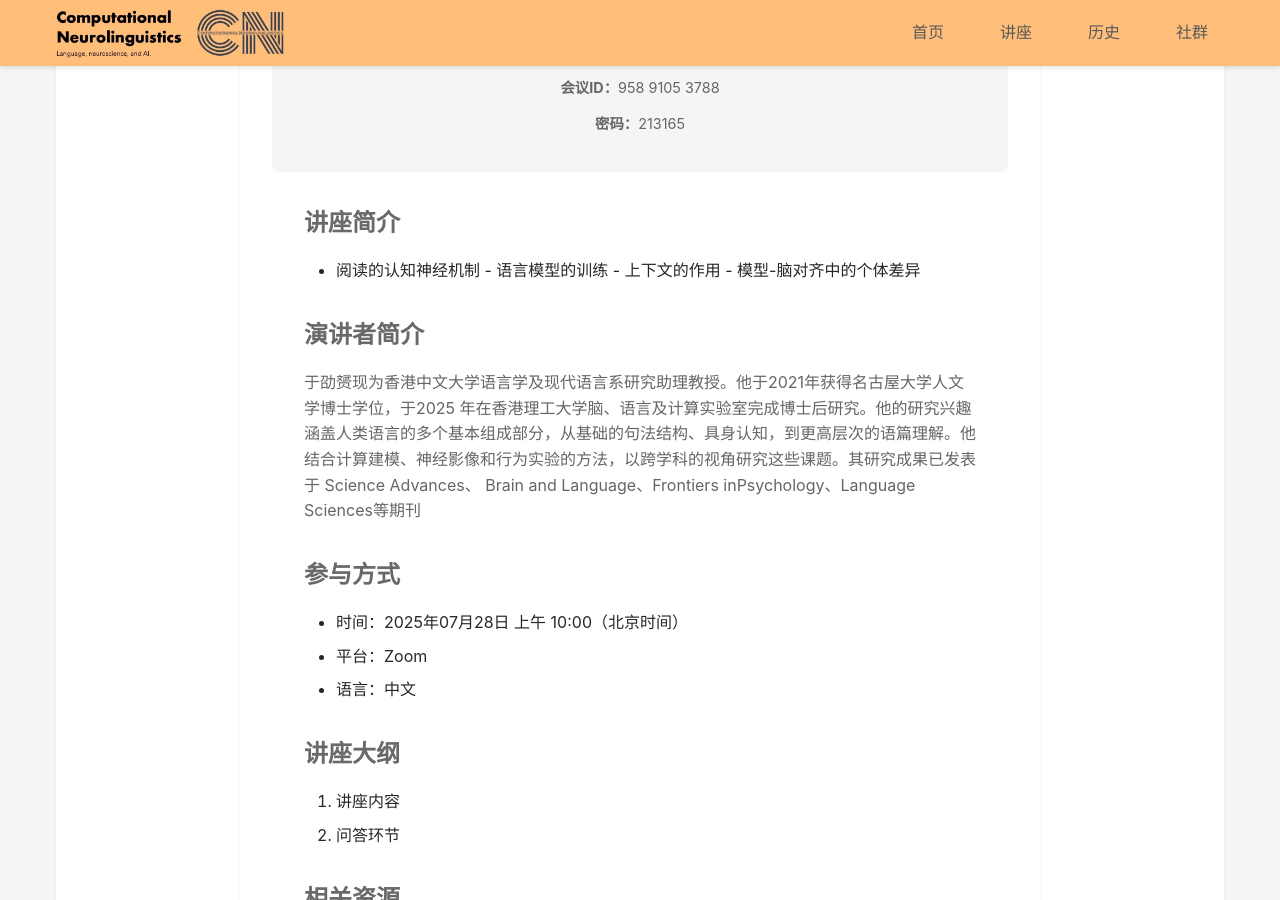
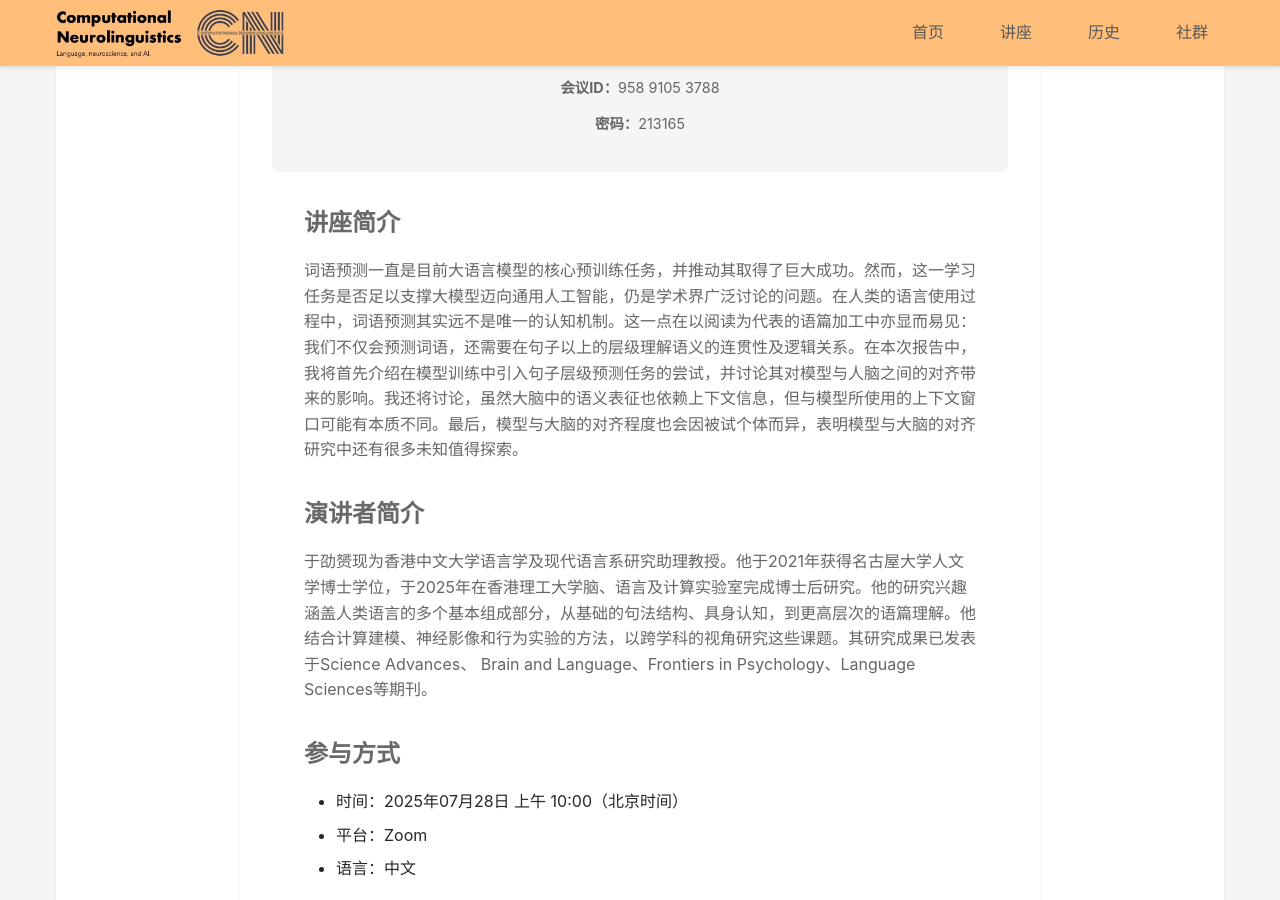
Before and after one commit to xufengduan/Computational-Neurolinguistics-Forum, a Jekyll site: the page built from events/2025-07-Yu-Shaoyun/index.md, in a window 1280 px wide and 900 px high, scrolled down 613 px. Built offline with Jekyll 4.4.1, drawn with Linux system fonts in a browser that asks for light colours.

Commit message:
更新于劭赟博士讲座的摘要和个人简介

```diff
--- a/_data/events.yml
+++ b/_data/events.yml
@@ -32,9 +32,9 @@ events:
     zoom_id: 958 9105 3788
     zoom_password: 213165
     abstract: |
-       - 阅读的认知神经机制 - 语言模型的训练 - 上下文的作用 - 模型-脑对齐中的个体差异
+       词语预测一直是目前大语言模型的核心预训练任务，并推动其取得了巨大成功。然而，这一学习任务是否足以支撑大模型迈向通用人工智能，仍是学术界广泛讨论的问题。在人类的语言使用过程中，词语预测其实远不是唯一的认知机制。这一点在以阅读为代表的语篇加工中亦显而易见：我们不仅会预测词语，还需要在句子以上的层级理解语义的连贯性及逻辑关系。在本次报告中，我将首先介绍在模型训练中引入句子层级预测任务的尝试，并讨论其对模型与人脑之间的对齐带来的影响。我还将讨论，虽然大脑中的语义表征也依赖上下文信息，但与模型所使用的上下文窗口可能有本质不同。最后，模型与大脑的对齐程度也会因被试个体而异，表明模型与大脑的对齐研究中还有很多未知值得探索。
     bio: |
-      于劭赟现为香港中文大学语言学及现代语言系研究助理教授。他于2021年获得名古屋大学人文学博士学位，于2025 年在香港理工大学脑、语言及计算实验室完成博士后研究。他的研究兴趣涵盖人类语言的多个基本组成部分，从基础的句法结构、具身认知，到更高层次的语篇理解。他结合计算建模、神经影像和行为实验的方法，以跨学科的视角研究这些课题。其研究成果已发表于 Science Advances、 Brain and Language、Frontiers inPsychology、Language Sciences等期刊
+      于劭赟现为香港中文大学语言学及现代语言系研究助理教授。他于2021年获得名古屋大学人文学博士学位，于2025年在香港理工大学脑、语言及计算实验室完成博士后研究。他的研究兴趣涵盖人类语言的多个基本组成部分，从基础的句法结构、具身认知，到更高层次的语篇理解。他结合计算建模、神经影像和行为实验的方法，以跨学科的视角研究这些课题。其研究成果已发表于Science Advances、 Brain and Language、Frontiers in Psychology、Language Sciences等期刊。
     outline: |
       1. 讲座内容
       2. 问答环节
--- a/events/2025-07-Yu-Shaoyun/index.md
+++ b/events/2025-07-Yu-Shaoyun/index.md
@@ -8,10 +8,10 @@ permalink: /events/2025-07-Yu-Shaoyun/
 zoom_link: |
   https://cuhk.zoom.us/j/95891053788?pwd=lWyxDJW0hy9Bkjaubfo9pmUz9qUh7h.1
 abstract: |
-  - 阅读的认知神经机制 - 语言模型的训练 - 上下文的作用 - 模型-脑对齐中的个体差异
+  词语预测一直是目前大语言模型的核心预训练任务，并推动其取得了巨大成功。然而，这一学习任务是否足以支撑大模型迈向通用人工智能，仍是学术界广泛讨论的问题。在人类的语言使用过程中，词语预测其实远不是唯一的认知机制。这一点在以阅读为代表的语篇加工中亦显而易见：我们不仅会预测词语，还需要在句子以上的层级理解语义的连贯性及逻辑关系。在本次报告中，我将首先介绍在模型训练中引入句子层级预测任务的尝试，并讨论其对模型与人脑之间的对齐带来的影响。我还将讨论，虽然大脑中的语义表征也依赖上下文信息，但与模型所使用的上下文窗口可能有本质不同。最后，模型与大脑的对齐程度也会因被试个体而异，表明模型与大脑的对齐研究中还有很多未知值得探索。
 
 bio: |
-  于劭赟现为香港中文大学语言学及现代语言系研究助理教授。他于2021年获得名古屋大学人文学博士学位，于2025 年在香港理工大学脑、语言及计算实验室完成博士后研究。他的研究兴趣涵盖人类语言的多个基本组成部分，从基础的句法结构、具身认知，到更高层次的语篇理解。他结合计算建模、神经影像和行为实验的方法，以跨学科的视角研究这些课题。其研究成果已发表于 Science Advances、 Brain and Language、Frontiers inPsychology、Language Sciences等期刊
+  于劭赟现为香港中文大学语言学及现代语言系研究助理教授。他于2021年获得名古屋大学人文学博士学位，于2025年在香港理工大学脑、语言及计算实验室完成博士后研究。他的研究兴趣涵盖人类语言的多个基本组成部分，从基础的句法结构、具身认知，到更高层次的语篇理解。他结合计算建模、神经影像和行为实验的方法，以跨学科的视角研究这些课题。其研究成果已发表于Science Advances、 Brain and Language、Frontiers in Psychology、Language Sciences等期刊。
 
 outline: |
   1. 讲座内容
```
